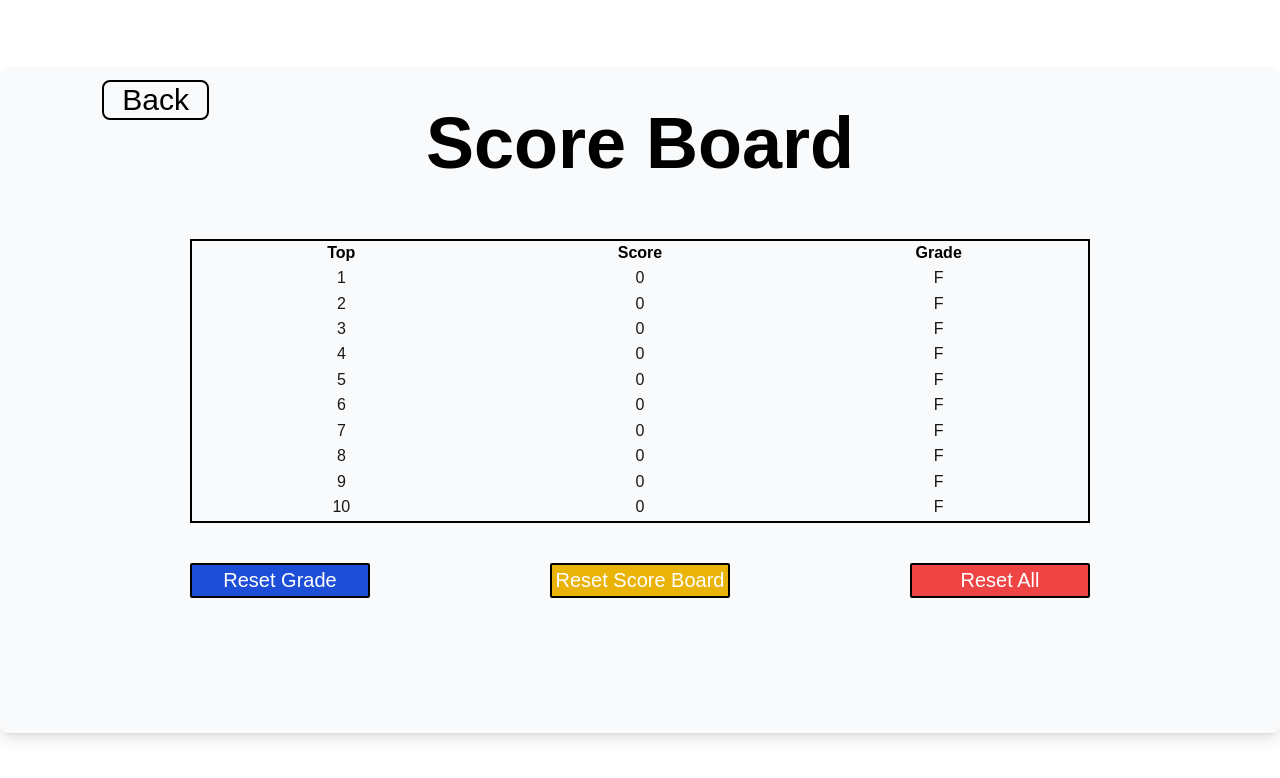
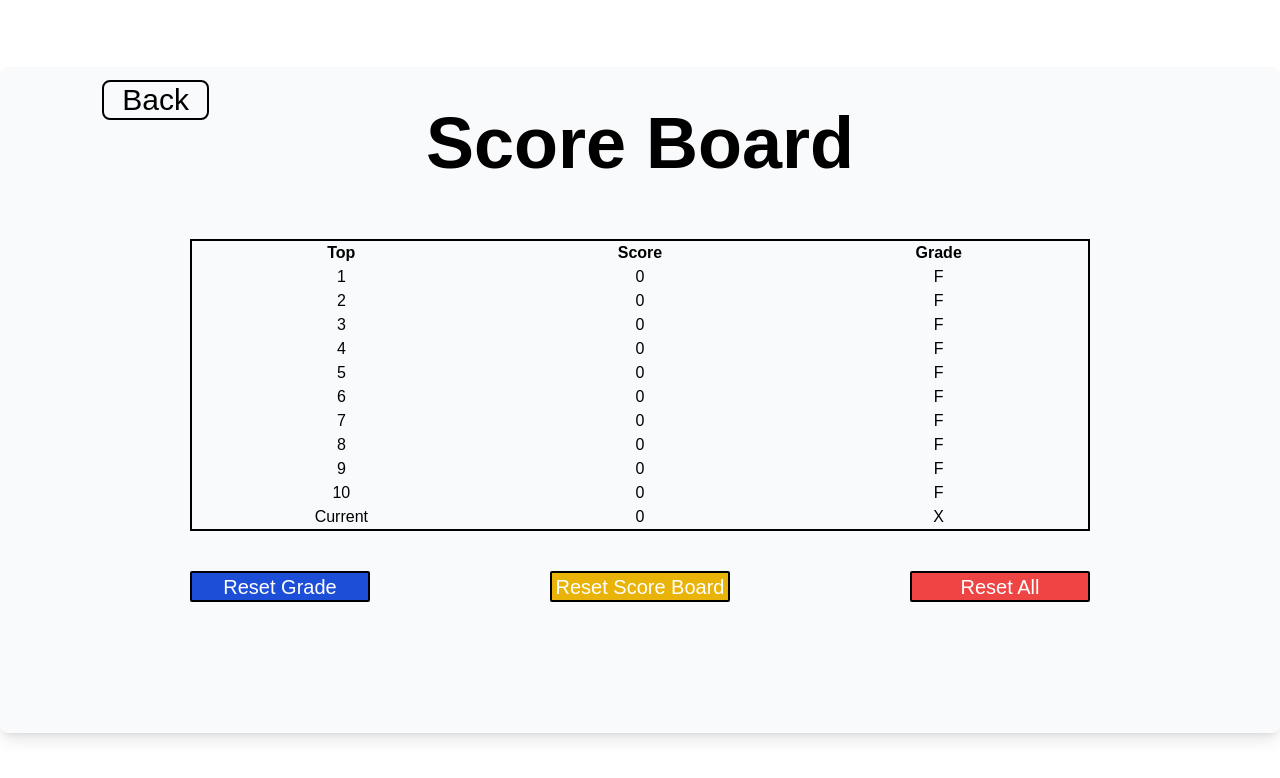
Before and after one commit to mt1516/TheGradeEscape, a Next.js app: page /scoreboard in a window 1280 px wide. Shown: the top 778 px of the page. Built offline with nearby package versions, Linux system fonts and the light colour scheme.

Commit message:
Finish scoreboard

```diff
--- a/app/(main)/(main-menu)/page.tsx
+++ b/app/(main)/(main-menu)/page.tsx
@@ -1,9 +1,17 @@
 'use client';
 
 import Link from 'next/link';
-import { initStorage } from '@/app/game/storage';
+import { getCurrentGrade, initStorage } from '@/app/game/storage';
+import { useState, useEffect } from 'react';
 
 export default function Home() {
+  const [currentGrade, setCurrentGrade] = useState('Z');
+  useEffect(() => {
+    setCurrentGrade(getCurrentGrade());
+  });
+  if (currentGrade === 'X') {
+    initStorage();
+  }
   return (
     <div className='contianer flex flex-row justify-center items-center h-screen w-screen'>
       <div className="container flex flex-col bg-gray-50 rounded-lg shadow-lg h-5/6 p-10">
--- a/app/game/game.tsx
+++ b/app/game/game.tsx
@@ -5,7 +5,7 @@ import Maze, { MAZECELL } from './maze-generator';
 import Player from './player/player';
 import settings from './settings.json';
 import Boss, { updateMessage } from './player/boss';
-import { promoteGrade, setPlayed } from './storage';
+import { promoteGrade, demoteGrade, setPlayed, updateScoreBoard } from './storage';
 
 export type Mode = 'default' | 'DBTW' | 'DITD' | 'DTWS' | 'Final';
 export type Difficulty = 'easy' | 'medium' | 'hard';
@@ -369,11 +369,16 @@ export default class Game {
             if (this.player.state.isWin()) {
                 this.player.state.reset();
                 promoteGrade();
-                setPlayed(this.gamemode, this.difficulty);
+                const score = this.getScore();
+                setPlayed(this.gamemode, this.difficulty, score);
+                if (this.gamemode === 'Final') {
+                   updateScoreBoard(score);
+                }
                 this.notifyGameState(1);
                 return;
             } else if (this.player.state.isDead()) {
                 this.player.state.reset();
+                demoteGrade();
                 this.notifyGameState(-1)
                 return;
             }
@@ -386,6 +391,33 @@ export default class Game {
         }
 
         requestAnimationFrame(this.playerMovemoment.bind(this));
+    }
+
+    private getScore() {
+        var score = 50;
+                switch (this.difficulty) {
+                    case 'medium':
+                        score *= 2;
+                        break;
+                    case 'hard':
+                        score *= 3;
+                        break;
+                }
+                switch (this.gamemode) {
+                    case 'DBTW':
+                        score += 2 * this.player.state.getSteps();
+                        break;
+                    case 'DITD':
+                        score += 300;
+                        break;
+                    case 'DTWS':
+                        score += 200 * this.player.state.getHealth();
+                        break;
+                    case 'Final':
+                        score += 500 * this.player.state.getHealth();
+                        break;
+                }
+        return score;
     }
 
     private update() {
--- a/app/game/storage.tsx
+++ b/app/game/storage.tsx
@@ -9,6 +9,27 @@ export enum GAMEMODE_DIFFICULTY {
     DBTW_MEDIUM = 'DBTW-medium',
     DBTW_HARD = 'DBTW-hard',
     FINAL_HARD = 'final-hard'
+}
+
+export function getCurrentGrade() {
+    return typeof window !== 'undefined' ? localStorage.getItem('currentGrade') || 'X' : 'X';
+}
+
+export function getCurrentCharacter() {
+    return currentCharacter;
+}
+
+export function getCurrentScore(): number {
+    return parseInt(localStorage.getItem('DTWS-easy') || '0') +
+        parseInt(localStorage.getItem('DTWS-medium') || '0') +
+        parseInt(localStorage.getItem('DTWS-hard') || '0') +
+        parseInt(localStorage.getItem('DITD-easy') || '0') +
+        parseInt(localStorage.getItem('DITD-medium') || '0') +
+        parseInt(localStorage.getItem('DITD-hard') || '0') +
+        parseInt(localStorage.getItem('DBTW-easy') || '0') +
+        parseInt(localStorage.getItem('DBTW-medium') || '0') +
+        parseInt(localStorage.getItem('DBTW-hard') || '0') +
+        parseInt(localStorage.getItem('final-hard') || '0');
 }
 
 export function initStorage() {
@@ -66,8 +87,9 @@ export function resetScoreBoard(reload: boolean = true) {
     }
 }
 
-export function updateScoreBoard(score: number, grade = 'F') {
+export function updateScoreBoard(score: number) {
     if (typeof window === 'undefined') return;
+    const grade = getCurrentGrade();
     var scores = [];
     for (var i = 1; i <= 10; i++) {
         scores.push(parseInt(localStorage.getItem('top-' + i) || '0'));
@@ -99,18 +121,18 @@ export function getScoreBoard(): { score: number, grade: string }[] {
 }
 
 export function checkPlayed(mode: GAMEMODE_DIFFICULTY): boolean {
-    return localStorage.getItem(mode) === '1';
+    return localStorage.getItem(mode) != null && localStorage.getItem(mode)! > '0';
 }
 
-export function setPlayed(mode: string, difficulty: string) {
-    localStorage.setItem(mode + '-' + difficulty, '1');
+export function setPlayed(mode: string, difficulty: string, score: number) {
+    localStorage.setItem(mode + '-' + difficulty, score.toString());
 }
 
 export function canPlayFinal(): boolean {
-    return compareGrade('A') >= 0;
+    return checkPlayed(GAMEMODE_DIFFICULTY.DBTW_HARD) && checkPlayed(GAMEMODE_DIFFICULTY.DITD_HARD) && checkPlayed(GAMEMODE_DIFFICULTY.DTWS_HARD);
 }
 
-export var currentCharacter = typeof window !== 'undefined' ? parseInt(localStorage.getItem('currentCharacter') || '1') : 1;
+export var currentCharacter = typeof window !== 'undefined' ? parseInt(localStorage.getItem('currentCharacter') || '-1') : -1;
 
 export function setCurrentCharacter(c: number) {
     currentCharacter = c;
@@ -119,13 +141,8 @@ export function setCurrentCharacter(c: number) {
     }
 }
 
-export function getCurrentCharacter() {
-    return currentCharacter;
-}
-
-export var currentGrade = typeof window !== 'undefined' ? localStorage.getItem('currentGrade') || 'F' : 'F';
-
 export function promoteGrade() {
+    var currentGrade = getCurrentGrade();
     switch (currentGrade) {
         case 'F':
             currentGrade = 'D';
@@ -160,8 +177,40 @@ export function promoteGrade() {
     }
 }
 
-export function getCurrentGrade() {
-    return currentGrade;
+export function demoteGrade() {
+    var currentGrade = getCurrentGrade();
+    switch (currentGrade) {
+        case 'A+':
+            currentGrade = 'A';
+            break;
+        case 'A':
+            currentGrade = 'A-';
+            break;
+        case 'A-':
+            currentGrade = 'B+';
+            break;
+        case 'B+':
+            currentGrade = 'B';
+            break;
+        case 'B':
+            currentGrade = 'B-';
+            break;
+        case 'B-':
+            currentGrade = 'C+';
+            break;
+        case 'C+':
+            currentGrade = 'C';
+            break;
+        case 'C':
+            currentGrade = 'D';
+            break;
+        case 'D':
+            currentGrade = 'F';
+            break;
+    }
+    if (typeof window !== 'undefined') {
+        localStorage.setItem('currentGrade', currentGrade);
+    }
 }
 
 export function compareGrade(grade: string): number {
--- a/app/ui/game-level/level.tsx
+++ b/app/ui/game-level/level.tsx
@@ -1,4 +1,4 @@
-import { canPlayFinal, canPlayHard, canPlayMedium, checkPlayed, GAMEMODE_DIFFICULTY } from "@/app/game/storage";
+import { canPlayFinal, checkPlayed, GAMEMODE_DIFFICULTY } from "@/app/game/storage";
 import Link from "next/link";
 
 export default function Level() {
--- a/app/ui/scoreboard/popup.tsx
+++ b/app/ui/scoreboard/popup.tsx
@@ -40,6 +40,7 @@ export default function Confirm(props: {
                                     initStorage();
                                     break;
                             }
+                            window.location.reload();
                         }}>
                         Yes
                     </button>
--- a/app/ui/scoreboard/scoreboard.tsx
+++ b/app/ui/scoreboard/scoreboard.tsx
@@ -1,20 +1,24 @@
 "use client";
 
-import { getScoreBoard } from "@/app/game/storage";
+import { getScoreBoard, getCurrentScore, getCurrentGrade } from "@/app/game/storage";
 import { useEffect, useState } from "react";
 
 export default function Scoreboard() {
   const [scores, setScores] = useState<{ score: number; grade: string }[]>([]);
+  const [currentScore, setCurrentScore] = useState(0);
+  const [currentGrade, setCurrentGrade] = useState('F');
 
   useEffect(() => {
     setScores(getScoreBoard());
+    setCurrentScore(getCurrentScore());
+    setCurrentGrade(getCurrentGrade());
   }, []);
   return (
-    <div className="grid grid-rows-11 border-2 border-black w-3/4 h-4/5 my-5">
+    <div className="grid grid-rows-12 border-2 border-black w-3/4 h-4/5 my-5 text-black">
       <div className="grid grid-cols-3">
-        <div className="col-span-1 text-center font-bold text-black">Top</div>
-        <div className="col-span-1 text-center font-bold text-black">Score</div>
-        <div className="col-span-1 text-center font-bold text-black">Grade</div>
+        <div className="col-span-1 text-center font-bold">Top</div>
+        <div className="col-span-1 text-center font-bold">Score</div>
+        <div className="col-span-1 text-center font-bold">Grade</div>
       </div>
       {scores.map((s, i) => (
         <div key={i} className="grid grid-cols-3">
@@ -23,6 +27,11 @@ export default function Scoreboard() {
           <div className="col-span-1 text-center">{s.grade}</div>
         </div>
       ))}
+      <div className="grid grid-cols-3">
+        <div className="col-span-1 text-center">Current</div>
+        <div className="col-span-1 text-center">{currentScore}</div>
+        <div className="col-span-1 text-center">{currentGrade}</div>
+      </div>
     </div>
   );
 }
```
